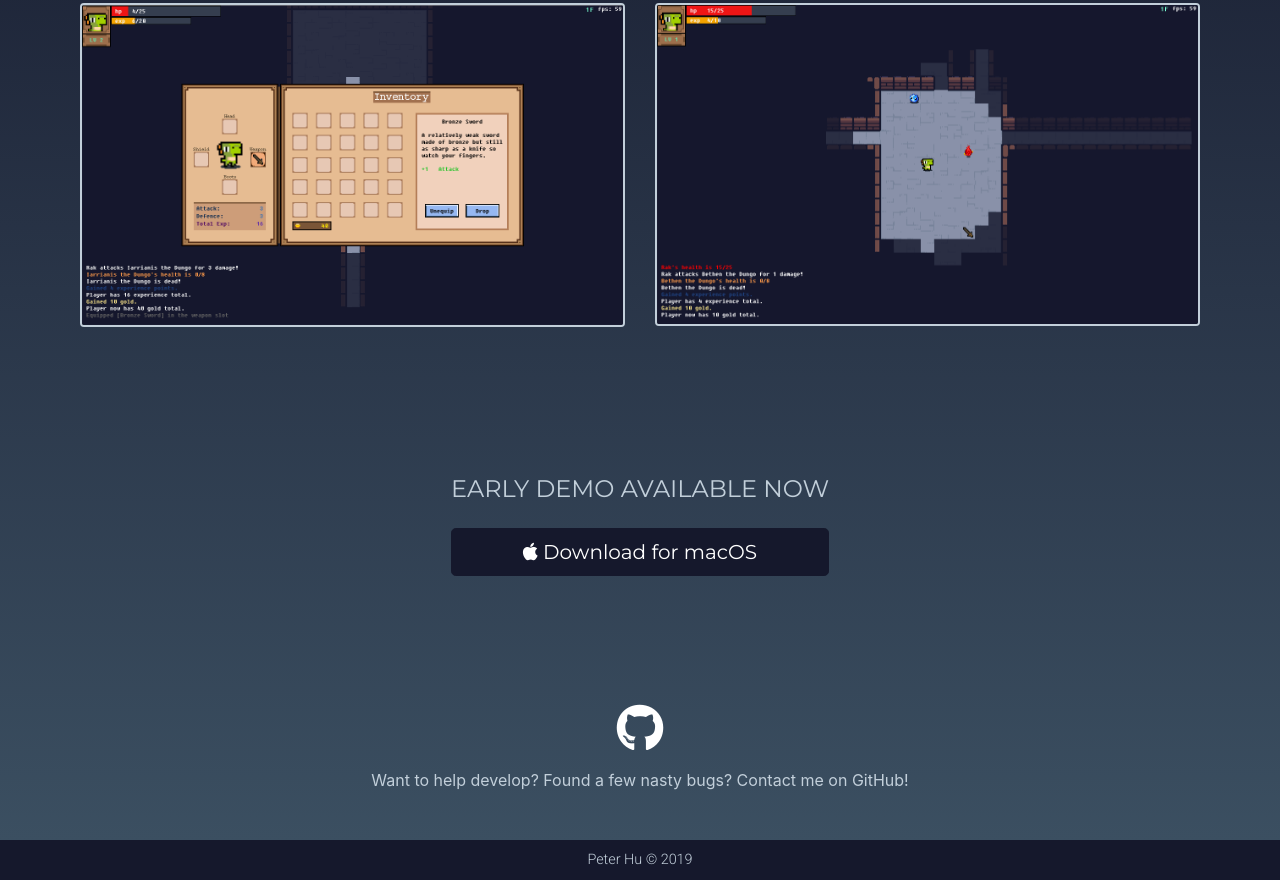
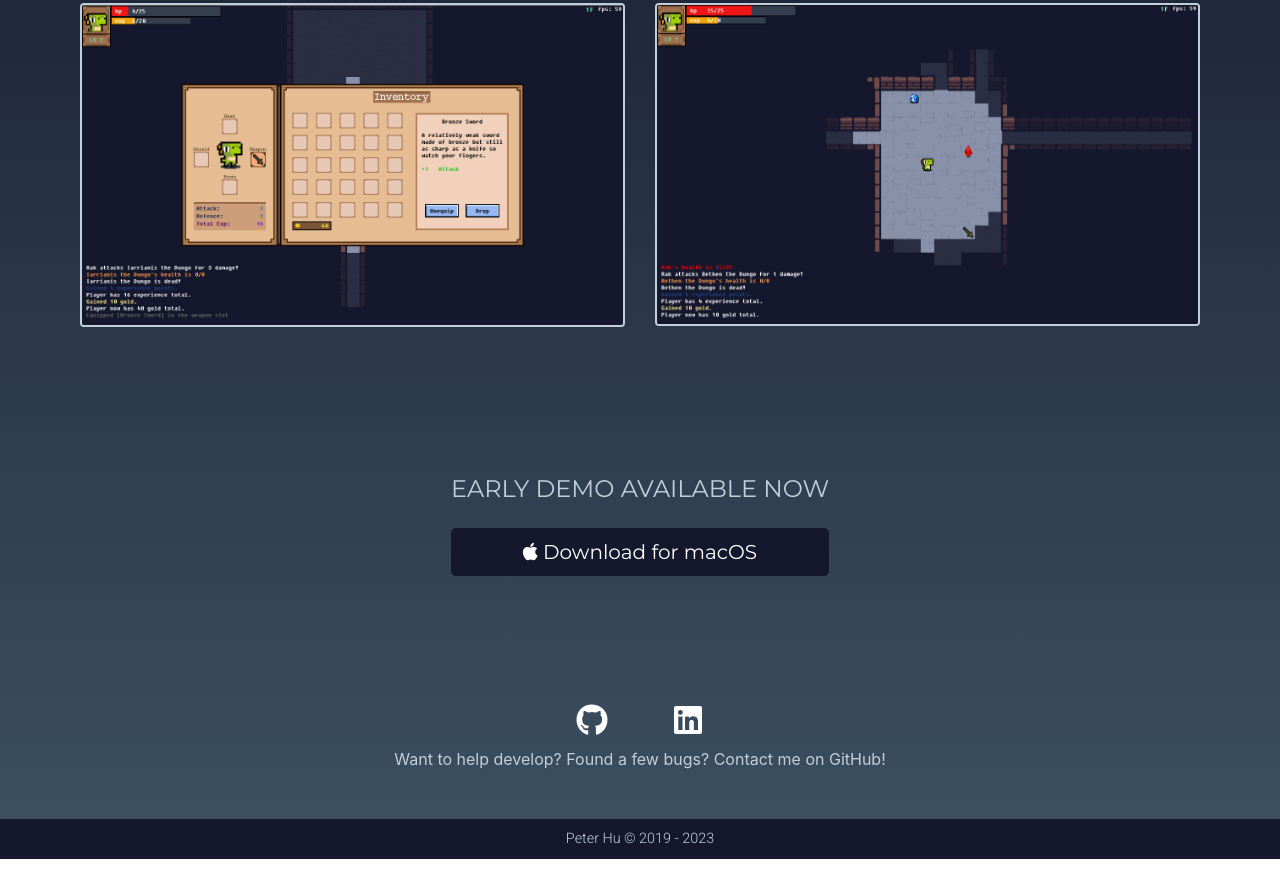
Before and after one commit to PeterBohai/tower-of-rak-homepage, a website: page index.html in a window 1280 px wide. Shown: the part 1910-2790 px from the top of the page. After the commit the page ends 2769 px from the top, so only its background shows below. Drawn offline with nearby package versions, Linux system fonts and the light colour scheme; some packages are replaced by stand-ins of ours; a script that the page names is missing.

Commit message:
Add Linkedin icon link

```diff
--- a/index.html
+++ b/index.html
@@ -112,19 +112,33 @@
             </div>
 
             <div class="contact container-fluid text-center">
-                <a href="https://github.com/PeterBohai/tower-of-rak"
-                    ><i class="fab fa-github fa-3x"></i
-                ></a>
-                <p>Want to help develop? Found a few nasty bugs? Contact me on GitHub!</p>
+                <div class="socials row justify-content-md-center">
+                    <div class="col col-lg-1">
+                        <a href="https://github.com/PeterBohai/tower-of-rak" target="_blank"
+                            ><i class="fab fa-github fa-2x social-icon"></i
+                        ></a>
+                    </div>
+                    <div class="col col-lg-1">
+                        <a href="https://www.linkedin.com/in/peterbohai" target="_blank"
+                            ><i class="fab fa-linkedin fa-2x social-icon"></i
+                        ></a>
+                    </div>
+                </div>
+                <p>Want to help develop? Found a few bugs? Contact me on GitHub!</p>
             </div>
         </div>
 
         <div class="footer">
             <div class="footer-content">
-                <p>Peter Hu © 2019</p>
+                <p id="copyright">Peter Hu © 2019 -&nbsp;</p>
             </div>
         </div>
 
+        <script>
+            document
+                .getElementById("copyright")
+                .appendChild(document.createTextNode(new Date().getFullYear()));
+        </script>
         <!-- Bootstrap JS -->
         <script
             src="https://code.jquery.com/jquery-3.2.1.slim.min.js"
--- a/public/css/styles.css
+++ b/public/css/styles.css
@@ -30,12 +30,12 @@ h2:after {
     margin-right: -50%;
 }
 
-.fa-github {
+.social-icon {
     color: white;
-    margin-bottom: 1rem;
+    margin-bottom: 0.7rem;
 }
-.fa-github:hover {
-    color: #3f72af;
+.social-icon:hover {
+    color: lightgray;
 }
 
 .player-gif {
```
